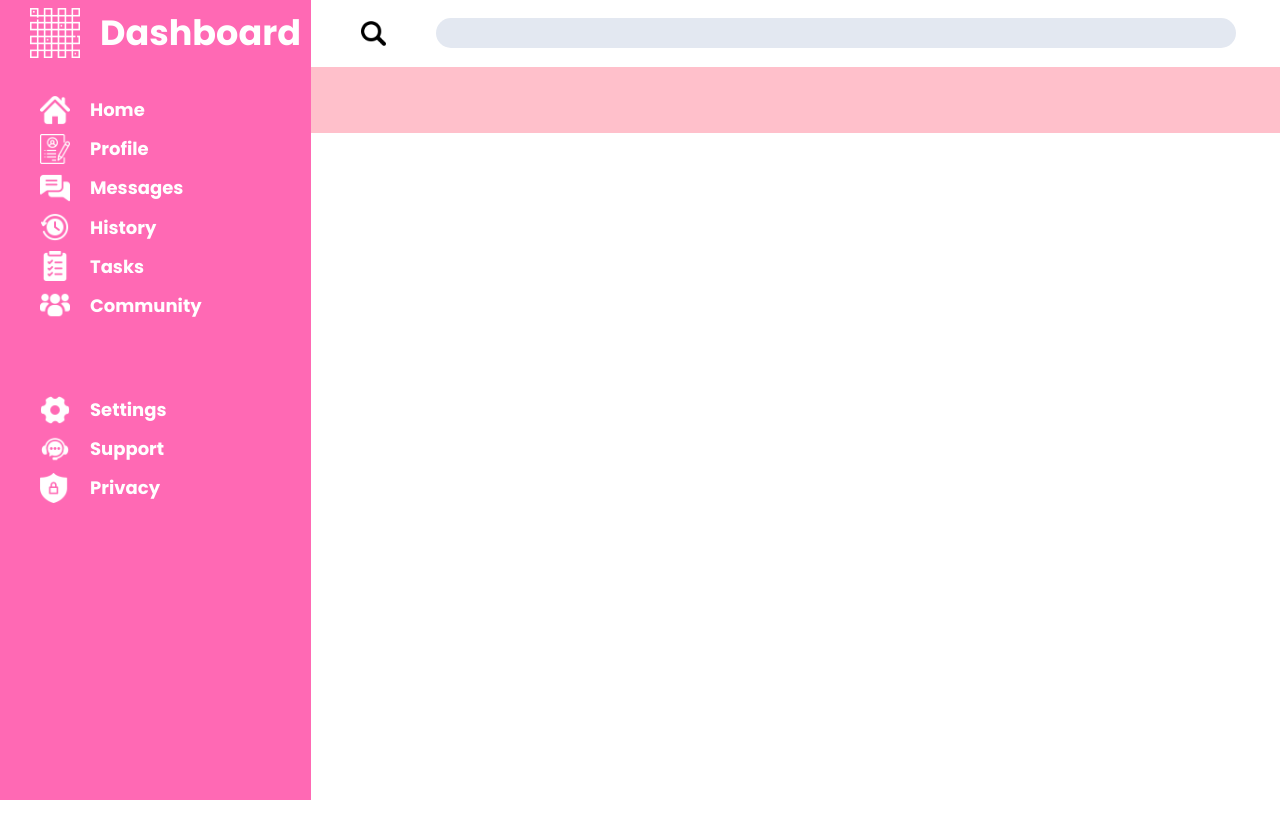
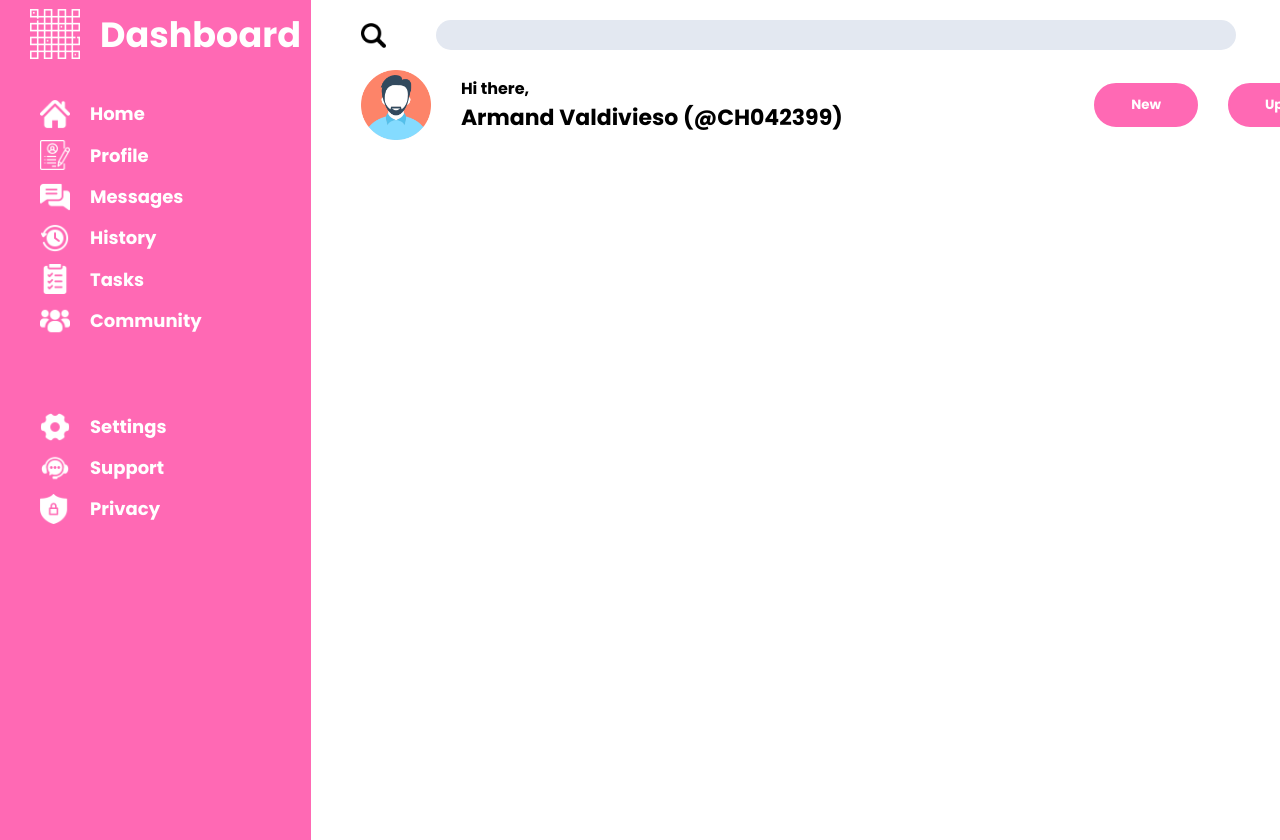
Before and after one commit to ALValdiviesoo/odin-adminDashboard, a plain HTML site: page index.html in a window 1280 px wide. Shown: the top 840 px of the page. Before the commit the page ends 800 px from the top, so only its background shows below. Drawn offline with Linux system fonts and the light colour scheme.

Commit message:
Finished all profile section

```diff
--- a/index.html
+++ b/index.html
@@ -89,7 +89,21 @@
         </div>
 
         <div class="bottomSection">
+          <div class="mainProfile">
+            <img src="./images/man.png" alt="Profile icon" class="mainProfileIcon">
 
+            <div class="names">
+              <p>Hi there,</p>
+
+              <p class="mainName">Armand Valdivieso (@CH042399)</p>
+            </div>
+          </div>
+
+          <div class="profileButtons">
+            <button class="mainButtons" style="margin-left: 70px;">New</button>
+            <button class="mainButtons">Upload</button>
+            <button class="mainButtons">Share</button>
+          </div>
         </div>
       </nav>
 
--- a/styles.css
+++ b/styles.css
@@ -12,7 +12,7 @@ body {
 .container {
   display: grid;
   grid-template-columns: 1fr 4fr;
-  height: 100%;
+  height: 100vh;
 }
 
 .leftSide {
@@ -49,7 +49,8 @@ body {
 }
 
 .bottomSection {
-  background-color: pink;
+  display: grid;
+  grid-template-columns: 2fr 1.5fr;
 }
 
 .dashboard {
@@ -146,3 +147,45 @@ body {
   font-size: 20px;
   font-weight: bold;
 }
+
+.mainProfile {
+  display: flex;
+  align-items: center;
+  gap: 30px;
+}
+
+.mainProfileIcon {
+  height: auto;
+  max-width: 70px;
+  margin-left: 50px;
+}
+
+.mainName {
+  font-size: 22px;
+}
+
+.names {
+  font-weight: bold;
+}
+
+.profileButtons {
+  display: flex;
+  align-items: center;
+  gap: 30px;
+}
+
+.mainButtons {
+  color: white;
+  background-color: #FF69B4;
+  border: 2px solid #FF69B4;
+  font-weight: bold;
+  padding: 10px 35px;
+  border-radius: 25px;
+  transition: all 0.15s;
+}
+
+.mainButtons:hover {
+  background-color: white;
+  color: #FF69B4;
+  cursor: pointer;
+}
```
